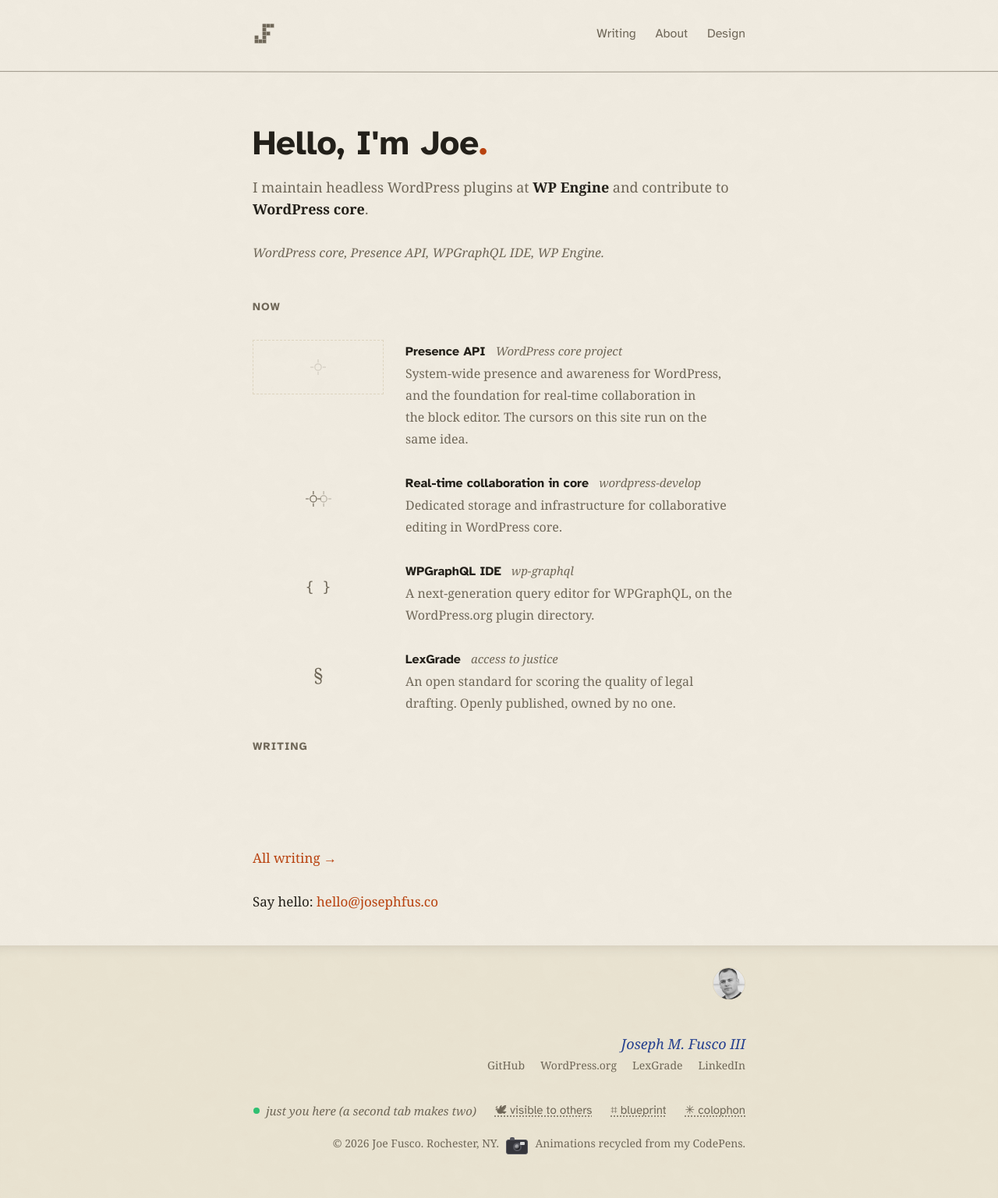
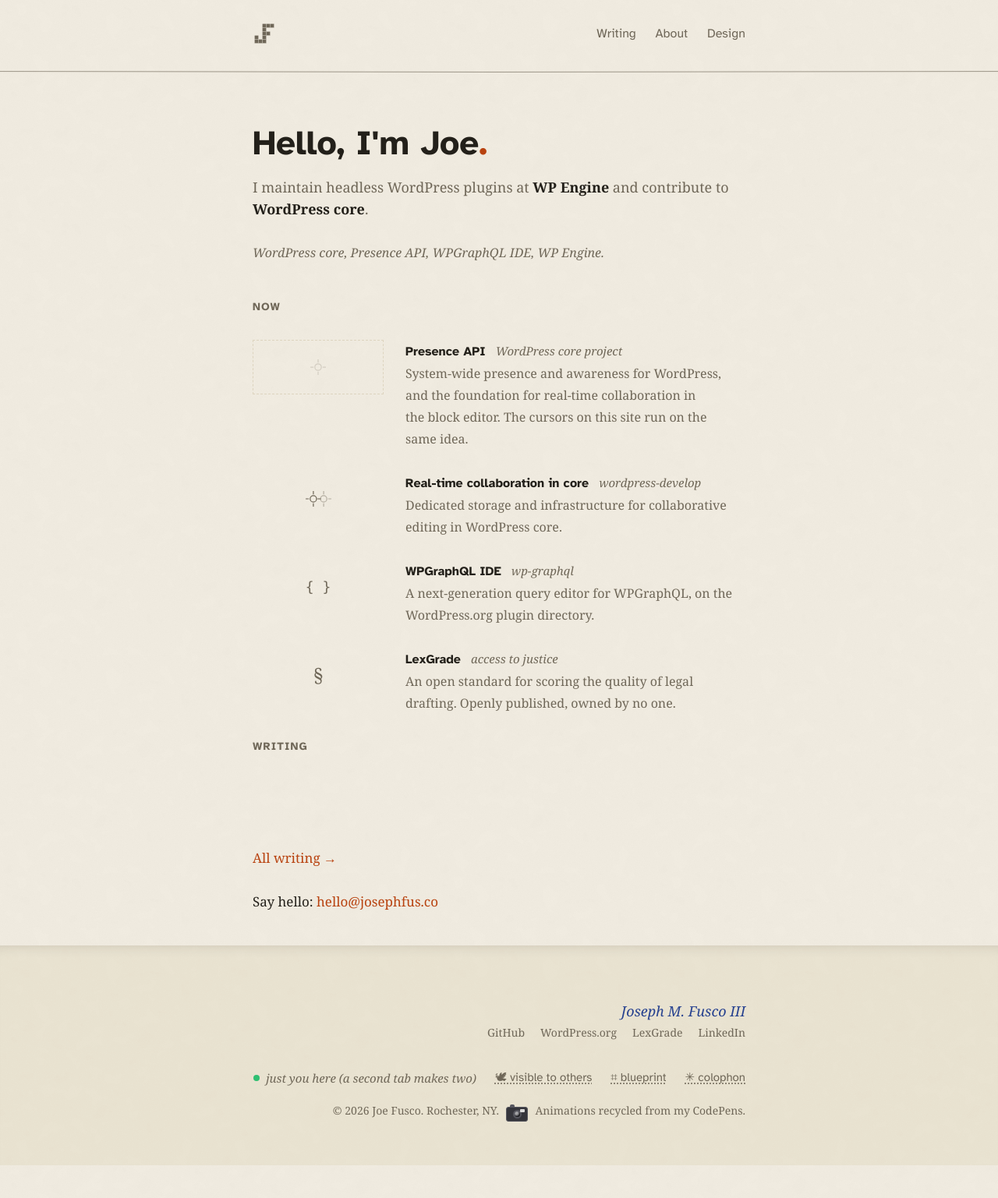
Before and after one commit to josephfusco/josephfusco.github.io, a Jekyll site: the page built from index.html, in a window 1280 px wide. Shown: the whole page at 78% size. Built offline with Jekyll 4.4.1, drawn with Linux system fonts in a browser that asks for light colours; after the commit the page ends 1495 px from its top, so only the background shows below that.

Commit message:
Remove the portrait; the signature alone closes the letter
No photo anywhere on the site. GitHub has the face; the letter
has the hand.

Co-Authored-By: Claude Fable 5 <noreply@anthropic.com>
Claude-Session: https://claude.ai/code/session_019vAcPMvpcgUVRcyZCqV9hM

```diff
--- a/_includes/footer.html
+++ b/_includes/footer.html
@@ -1,8 +1,5 @@
 <footer class="site-footer">
 	<div class="wrap">
-		<p class="footer-kicker">
-			<img src="{{ '/assets/images/gravatar.jpg' | relative_url }}" alt="{{ site.name }}">
-		</p>
 		<p class="signature">{{ site.nameplate | default: site.name }}</p>
 		<p class="signature-contacts">
 			{% for account in site.accounts %}<a href="{{ account.url }}">{{ account.name }}</a>{% endfor %}
--- a/assets/css/redesign.css
+++ b/assets/css/redesign.css
@@ -287,19 +287,6 @@ section.block > h2 {
 /* ---- Life layer: motifs recycled from codepen.io/fusco ---- */
 
 /* Hero kicker: face + presence (the iMessage typing pen, all grown up) */
-.footer-kicker {
-  display: flex;
-  justify-content: flex-end;
-  align-items: center;
-  gap: 0.875rem;
-  margin: 0 0 0.875rem;
-}
-.footer-kicker img {
-  width: 46px;
-  height: 46px;
-  border-radius: 50%;
-  border: 1px solid var(--border);
-}
 .site-footer .status {
   display: inline-flex;
   align-items: center;
@@ -861,7 +848,6 @@ body { line-height: var(--lh); }
 /* Hero */
 .hero { padding: var(--lh) 0 0; }
 
-.footer-kicker img { width: 42px; height: 42px; }
 .site-footer .status {
   font-family: inherit;
   font-style: italic;
```
